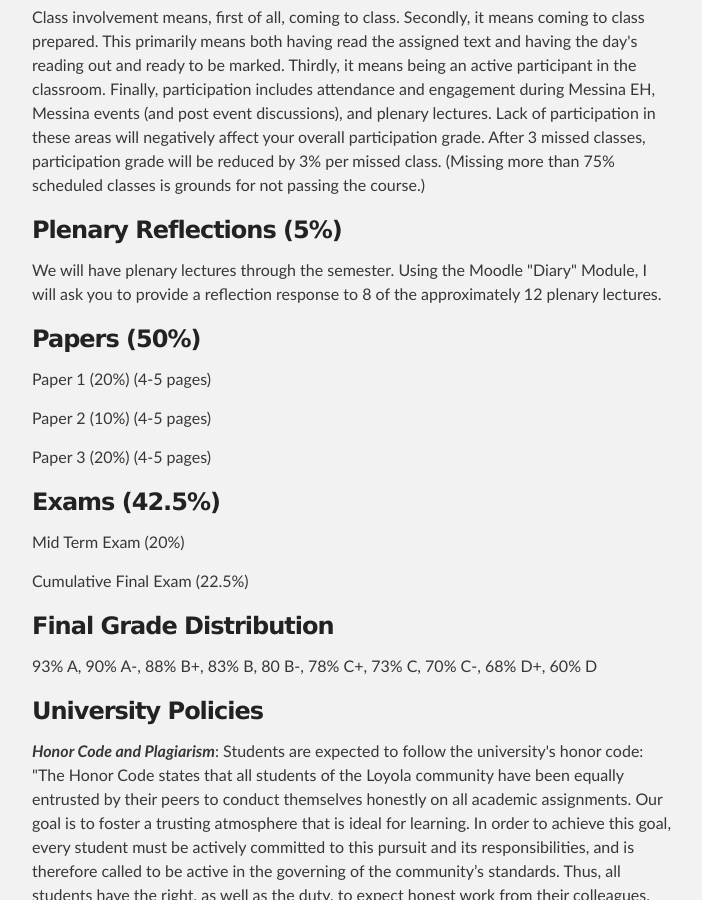
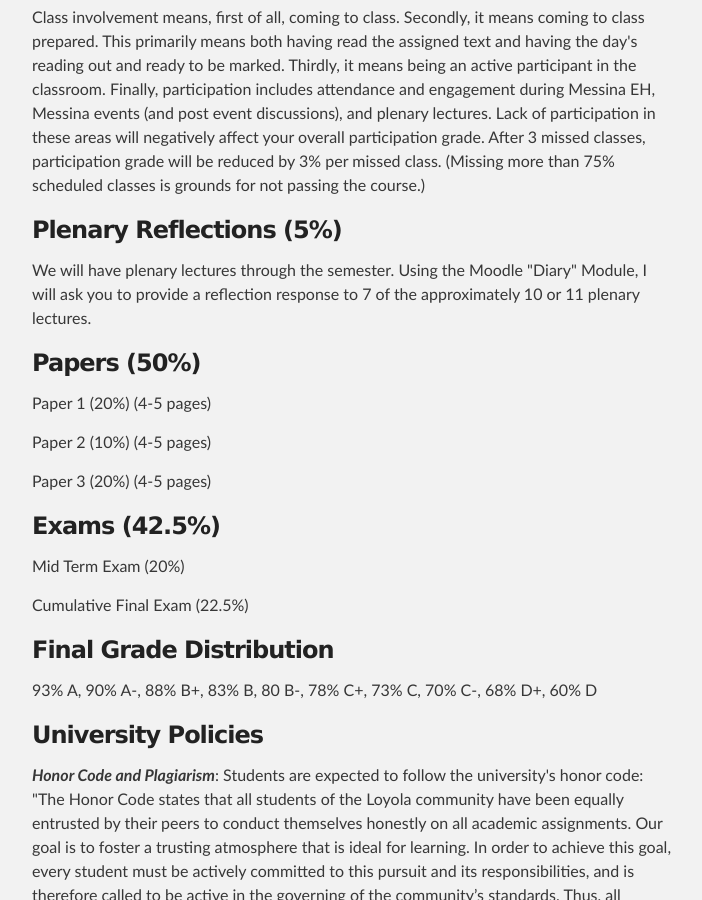
Before and after one commit to jeffreycwitt/jeffreycwitt.github.io, a Jekyll site: the page built from teaching/MedievalWorld.html, in a window 1280 px wide and 900 px high, scrolled down 1860 px. Shown: the whole window, without its empty margins (288-990 px from the left). Built offline with Jekyll 4.4.1, drawn with Linux system fonts in a browser that asks for light colours.

Commit message:
syllabus update

```diff
--- a/teaching/MedievalWorld.html
+++ b/teaching/MedievalWorld.html
@@ -129,8 +129,8 @@ title:  Medieval World
 
             <p>
                We will have plenary lectures through the semester. Using the Moodle "Diary" Module,
-               I will ask you to provide a reflection response to 8 of the approximately 12 plenary
-               lectures.
+               I will ask you to provide a reflection response to 7 of the approximately 10 or 11
+               plenary lectures.
                </p>
             </div>
 
```
